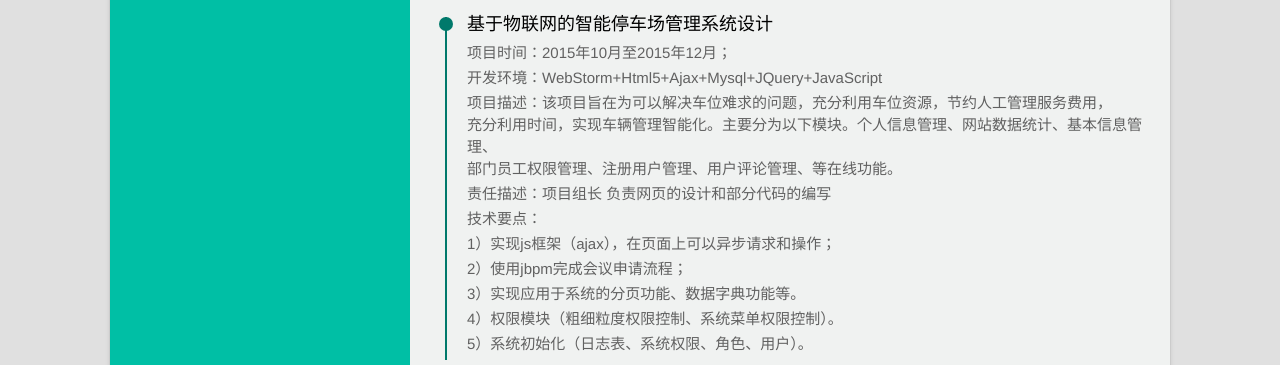
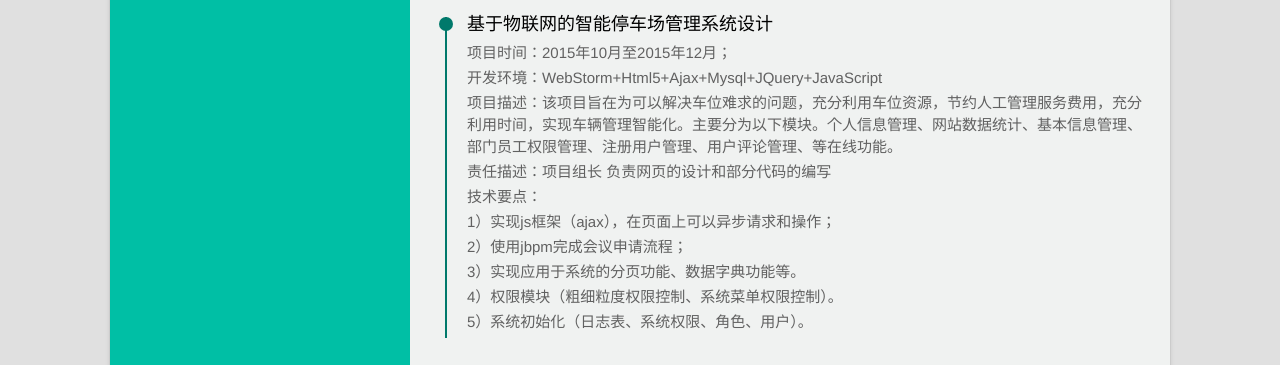
Before and after one commit to xiayuyingyun/xiayuyingyun.github.io, a website with bundled scripts: page index.html in a window 1280 px wide. Shown: the part 2113-2478 px from the top of the page. Built offline with nearby package versions, Linux system fonts and the light colour scheme.

Commit message:
Update index.html

```diff
--- a/index.html
+++ b/index.html
@@ -263,9 +263,9 @@
                             <div class="circle"></div>
                             <p>项目时间：2015年10月至2015年12月；</p>
                             <p>开发环境：WebStorm+Html5+Ajax+Mysql+JQuery+JavaScript<br>
-                            <p>项目描述：该项目旨在为可以解决车位难求的问题，充分利用车位资源，节约人工管理服务费用，<br>
-                            充分利用时间，实现车辆管理智能化。主要分为以下模块。个人信息管理、网站数据统计、基本信息管理、<br>
-                            部门员工权限管理、注册用户管理、用户评论管理、等在线功能。</p>
+                            <p>项目描述：该项目旨在为可以解决车位难求的问题，充分利用车位资源，节约人工管理服务费用，充分<br>
+                            利用时间，实现车辆管理智能化。主要分为以下模块。个人信息管理、网站数据统计、基本信息管理、<br>
+                        部门员工权限管理、注册用户管理、用户评论管理、等在线功能。</p>
                             <p>责任描述：项目组长 负责网页的设计和部分代码的编写</p>
                            <p>技术要点：</p>
                             <p>1）实现js框架（ajax），在页面上可以异步请求和操作；</p>
```
